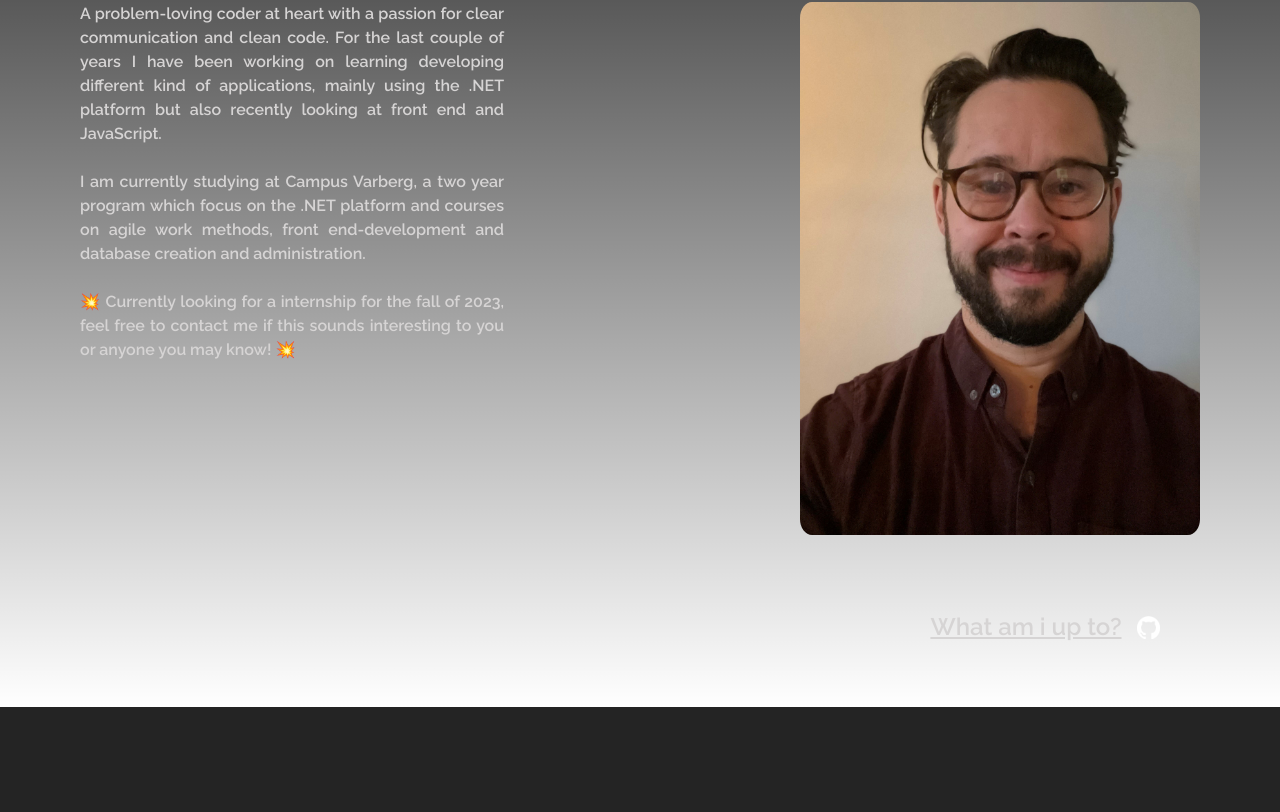
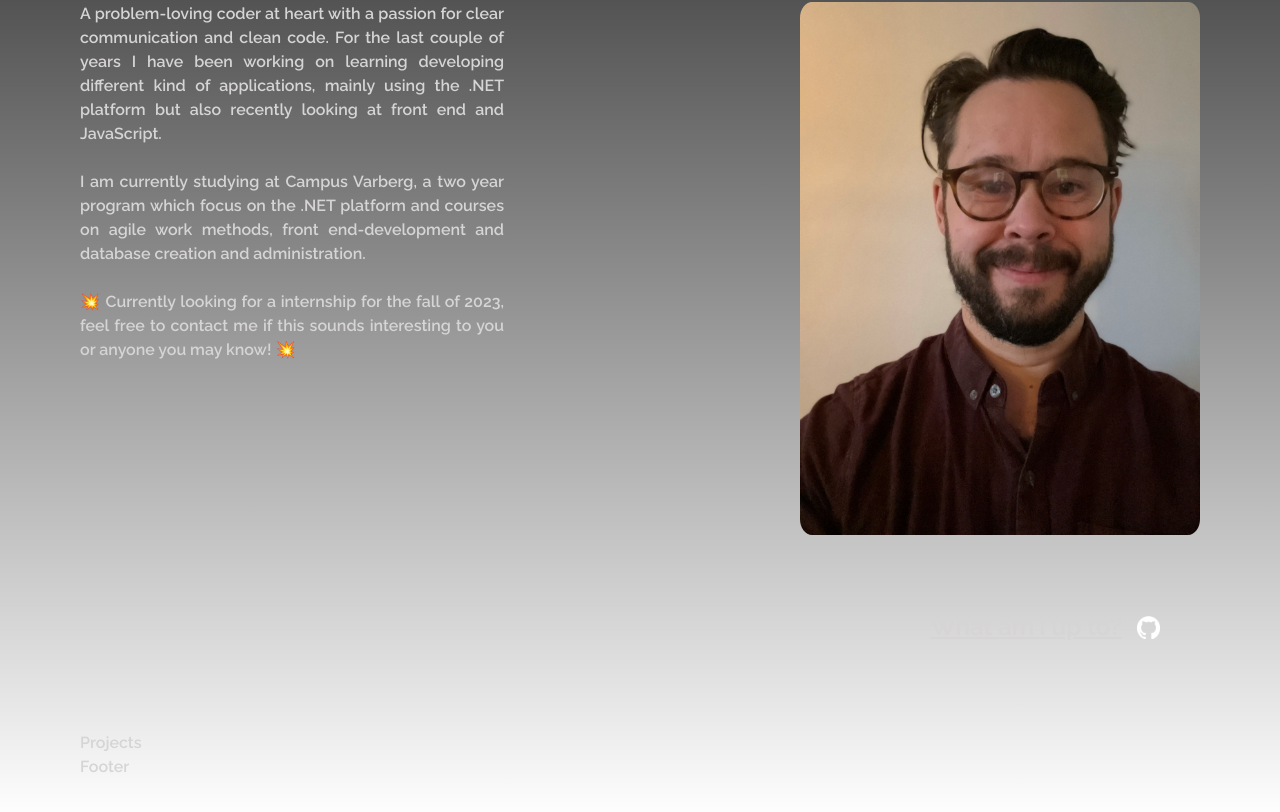
Before and after one commit to qvarnstr0m/NextJSTailwindPortfolio, a Next.js app: page / in a window 1280 px wide. Shown: the part 226-1038 px from the top of the page. Before the commit the page ends 933 px from the top, so only its background shows below. Built offline with nearby package versions, Linux system fonts and the light colour scheme; no server answers.

Commit message:
Added Projects and updated Footer components.

```diff
--- a/components/Footer.jsx
+++ b/components/Footer.jsx
@@ -2,7 +2,8 @@ import React from 'react'
 
 const Footer = () => {
   return (
-    <div className="social-icon">
+    <div>
+      Footer
     </div>
   )
 }
--- /dev/null
+++ b/components/Projects.jsx
@@ -0,0 +1,9 @@
+import React from 'react'
+
+const Projects = () => {
+  return (
+    <div className='flex'>Projects</div>
+  )
+}
+
+export default Projects
--- a/src/pages/index.js
+++ b/src/pages/index.js
@@ -2,6 +2,7 @@ import NavBar from '/components/NavBar';
 import Me from '/components/Me';
 import Footer from '/components/Footer';
 import Github from '/components/Github';
+import Projects from 'components/Projects';
 
 export default function Home() {
   return (
@@ -15,6 +16,9 @@ export default function Home() {
     <div className="flex-grow mt-16">
       <Github />
     </div>
+    <div className="flex-grow mt-16">
+      <Projects />
+    </div>
     <div className="mt-auto">
       <Footer />
     </div>
```
